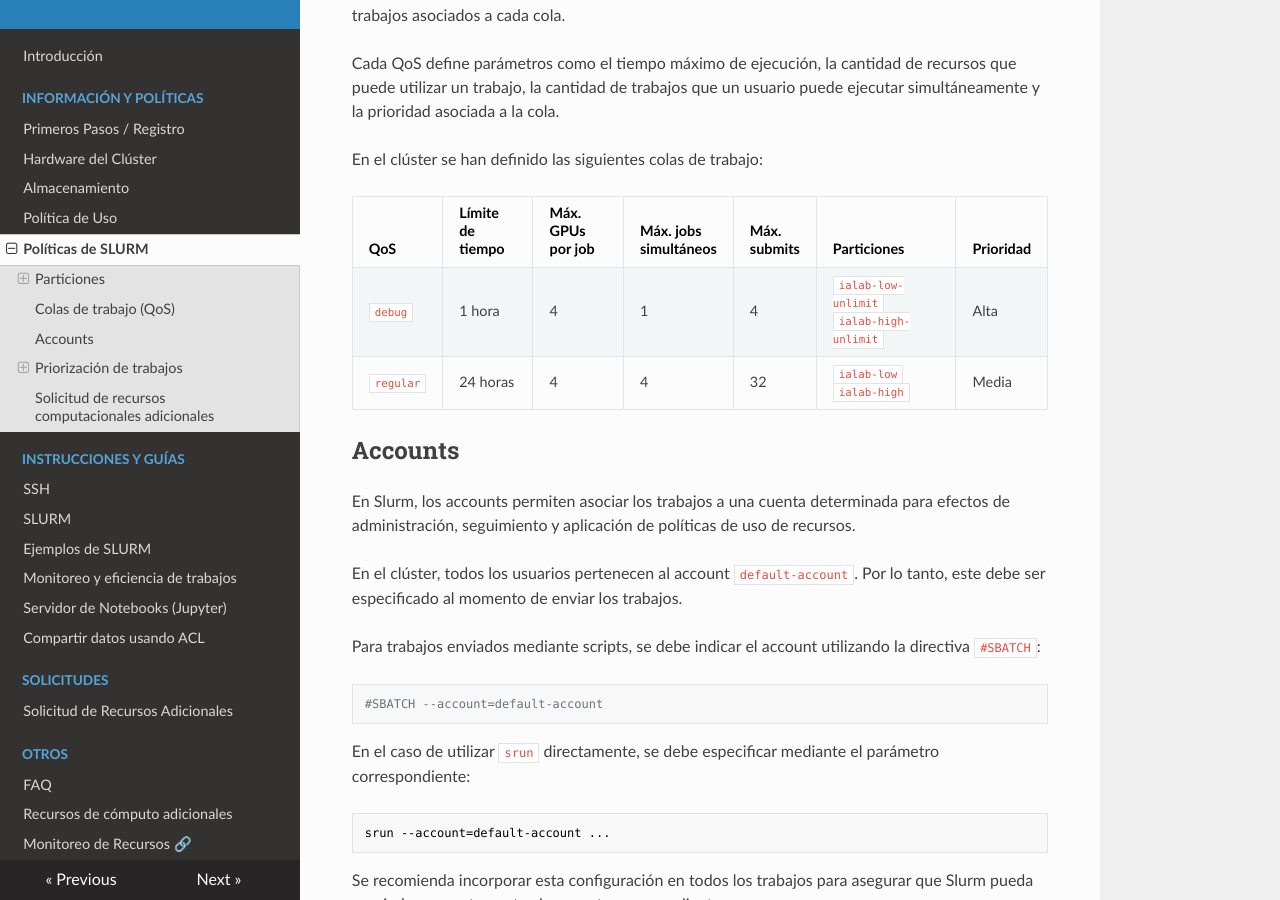
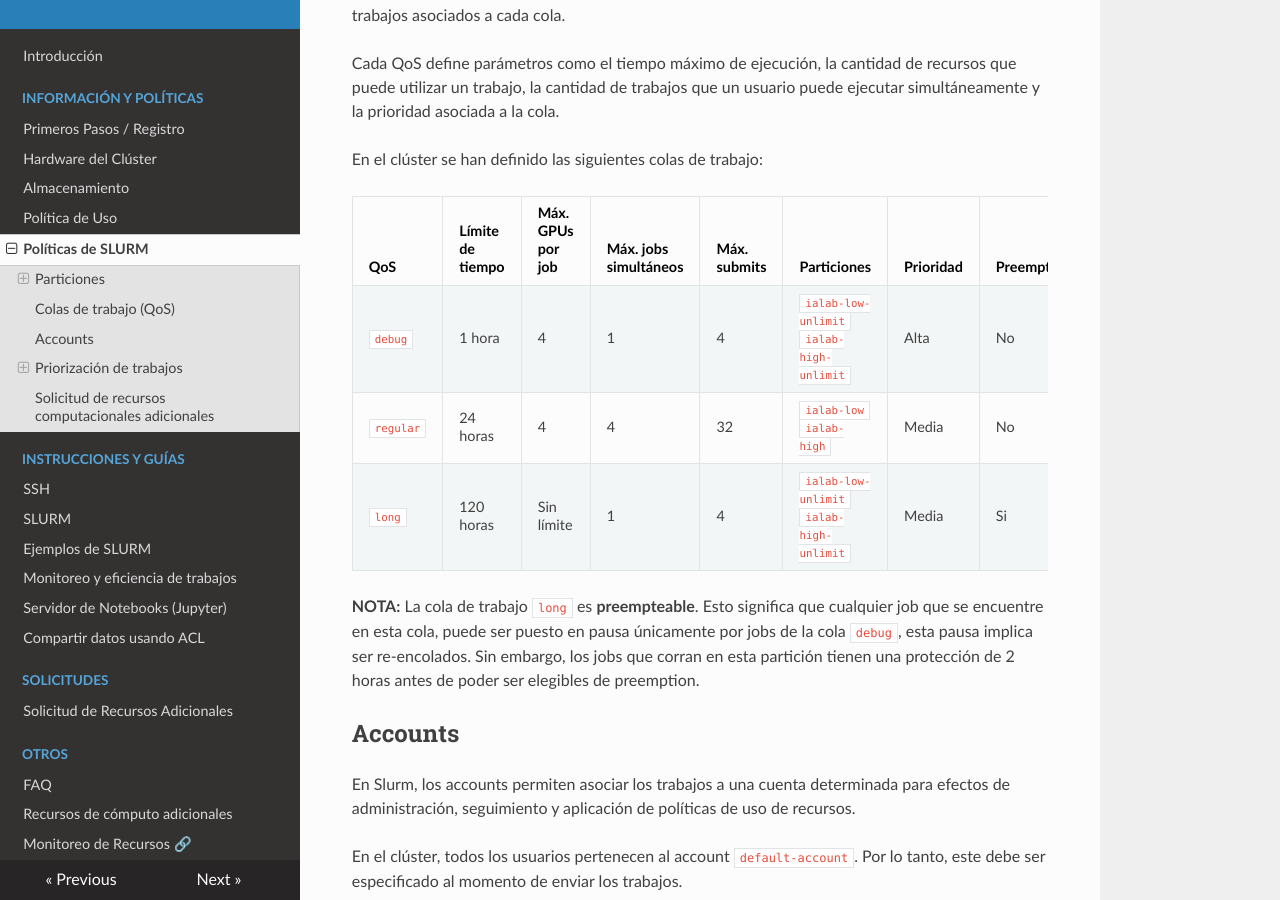
Before and after one commit to Sysadmins-CENIA/Cluster-IALab-Docs, an MkDocs documentation site: the page built from docs/instructions-and-guides/slurm_policies.md, in a window 1280 px wide and 900 px high, scrolled down 1457 px. Built offline with MkDocs 1.6.1, drawn with Linux system fonts in a browser that asks for light colours; nearby versions of some CDN libraries.

Commit message:
Update on Slurm Policies section
Updated the table with the available QoS and also added a note that explains how the long QoS works.

```diff
--- a/docs/instructions-and-guides/slurm_policies.md
+++ b/docs/instructions-and-guides/slurm_policies.md
@@ -39,10 +39,14 @@ Cada QoS define parámetros como el tiempo máximo de ejecución, la cantidad de
 
 En el clúster se han definido las siguientes colas de trabajo:
 
-| **QoS**   | **Límite<br>de tiempo** | **Máx. GPUs<br>por job** | **Máx. jobs<br>simultáneos** | **Máx.<br>submits** | **Particiones**                       | **Prioridad** |
-| --------- | ----------------------- | ------------------------ | ---------------------------- | ------------------- | ------------------------------------- | ------------- |
-| `debug`   | 1 hora                  | 4                        | 1                            | 4                   | `ialab-low-unlimit`<br>`ialab-high-unlimit` | Alta        |
-| `regular` | 24 horas                | 4                        | 4                            | 32                  | `ialab-low`<br>`ialab-high`             | Media       |
+| **QoS**   | **Límite<br>de tiempo** | **Máx. GPUs<br>por job** | **Máx. jobs<br>simultáneos** | **Máx.<br>submits** | **Particiones**                       | **Prioridad** | **Preempt** |
+| --------- | ----------------------- | ------------------------ | ---------------------------- | ------------------- | ------------------------------------- | ------------- | -------- |
+| `debug`   | 1 hora                  | 4                        | 1                            | 4                   | `ialab-low-unlimit`<br>`ialab-high-unlimit` | Alta        | No |
+| `regular` | 24 horas                | 4                        | 4                            | 32                  | `ialab-low`<br>`ialab-high`             | Media       | No |
+| `long` | 120 horas                | Sin límite                        | 1                            | 4                  | `ialab-low-unlimit`<br>`ialab-high-unlimit` | Media       | Si |
+
+**NOTA:** La cola de trabajo `long` es **preempteable**. Esto significa que cualquier job que se encuentre en esta cola, puede ser puesto en pausa únicamente por jobs de la cola `debug`, esta pausa implica ser re-encolados. Sin embargo, los jobs que corran en esta partición tienen una protección de 2 horas antes de poder ser elegibles de preemption.
+
 
 ## Accounts
 
```
